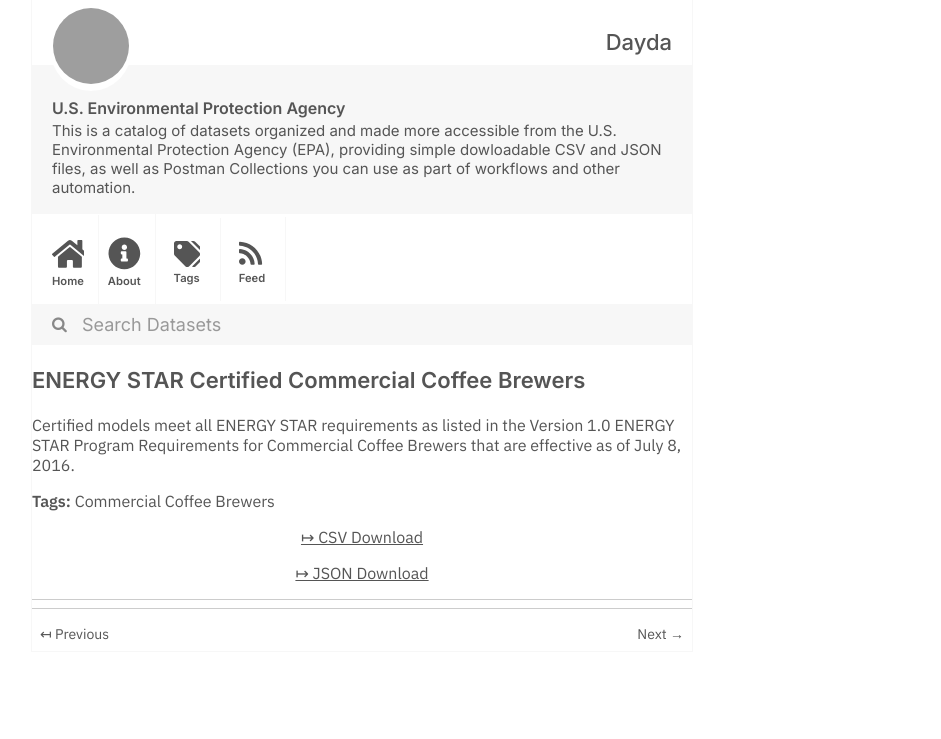
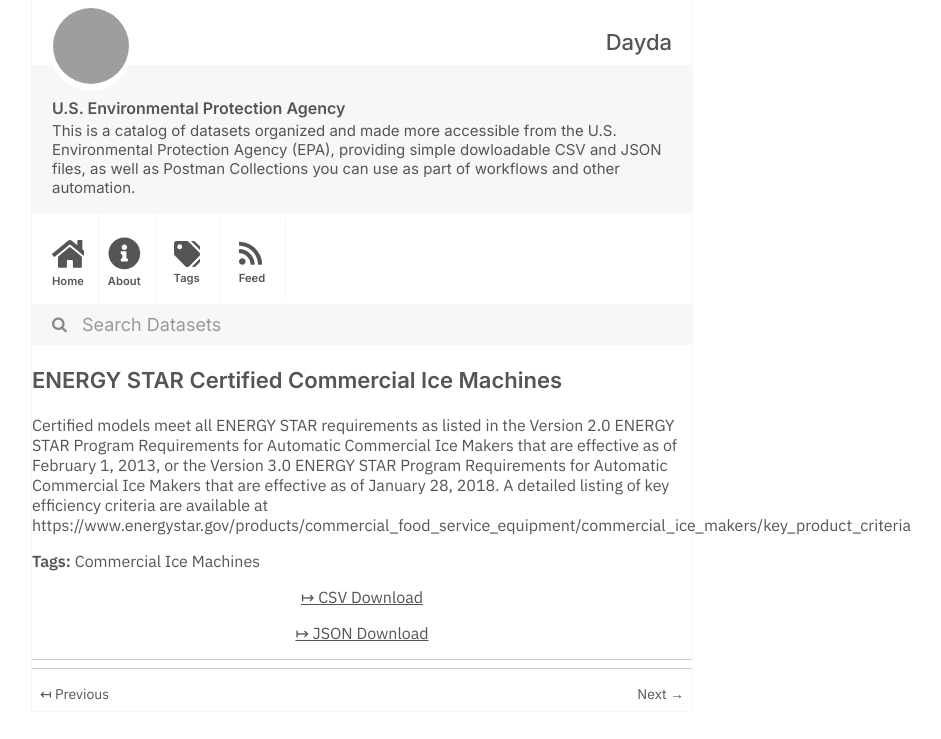
Before and after one commit to dayda-entities/us-environmental-protection-agency, a Jekyll site: the page built from _posts/2020-11-12-energy-star-certified-commerci.md, in a window 1280 px wide, cut to the strip 0-739 px from the top of the page. Shown: the whole strip, without its empty margins (278-1219 px from the left). Built offline with Jekyll 4.4.1, drawn with Linux system fonts in a browser that asks for light colours; grey boxes are pictures that could not be loaded.

Commit message:
Publish Data

```diff
--- a/_posts/2020-11-12-energy-star-certified-commerci.md
+++ b/_posts/2020-11-12-energy-star-certified-commerci.md
@@ -1,15 +1,15 @@
 ---
-title: ENERGY STAR Certified Commercial Coffee Brewers
-created: '2020-11-12T14:52:11.730507'
-modified: '2021-05-01T05:49:16.756715'
+title: ENERGY STAR Certified Commercial Ice Machines
+created: '2020-11-12T14:52:39.737919'
+modified: '2020-11-12T14:52:39.737929'
 state: active
 type: dataset
 tags:
-  - Commercial Coffee Brewers
+  - Commercial Ice Machines
 groups: []
-csv_url: 'https://data.energystar.gov/api/views/6xa2-5c2t/rows.csv?accessType=DOWNLOAD'
-json_url: 'https://data.energystar.gov/api/views/6xa2-5c2t/rows.json?accessType=DOWNLOAD'
+csv_url: 'https://data.energystar.gov/api/views/xsaq-9wt3/rows.csv?accessType=DOWNLOAD'
+json_url: 'https://data.energystar.gov/api/views/xsaq-9wt3/rows.json?accessType=DOWNLOAD'
 layout: post
 
 ---
-Certified models meet all ENERGY STAR requirements as listed in the Version 1.0 ENERGY STAR Program Requirements for Commercial Coffee Brewers that are effective as of July 8, 2016.
+Certified models meet all ENERGY STAR requirements as listed in the Version 2.0 ENERGY STAR Program Requirements for Automatic Commercial Ice Makers that are effective as of February 1, 2013, or the Version 3.0 ENERGY STAR Program Requirements for Automatic Commercial Ice Makers that are effective as of January 28, 2018. A detailed listing of key efficiency criteria are available at https://www.energystar.gov/products/commercial_food_service_equipment/commercial_ice_makers/key_product_criteria
```
